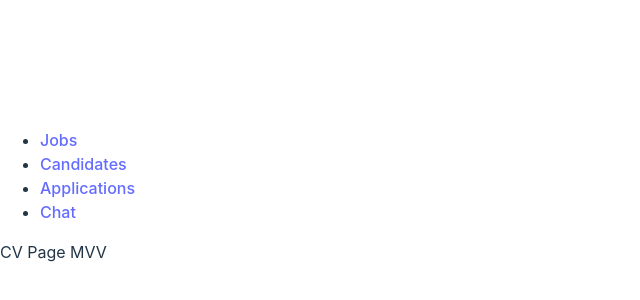
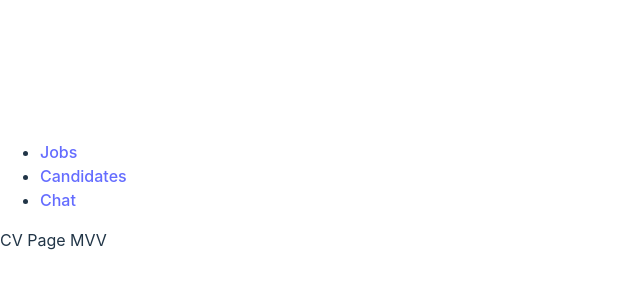
Before and after one commit to talyaron/Jobot, a React (Vite) app in the folder client/: page /employer in a window 1280 px wide. Shown: the part 212-512 px from the top of the page, without its empty margins (0-640 px from the left). Built offline with nearby package versions, Linux system fonts and the light colour scheme.

Commit message:
another merge error

```diff
--- a/client/src/view/pages/employerWrapper/EmployerWrapper.tsx
+++ b/client/src/view/pages/employerWrapper/EmployerWrapper.tsx
@@ -8,7 +8,6 @@ const EmployerWrapper: React.FC = () => {
         <ul>
           <li><Link to="/employer">Jobs</Link></li>
           <li><Link to="/employer/candidates">Candidates</Link></li>
-          <li><Link to="/employer/applications">Applications</Link></li>
           <li><Link to="/employer/chat">Chat</Link></li>
         </ul>
       </nav>
```
